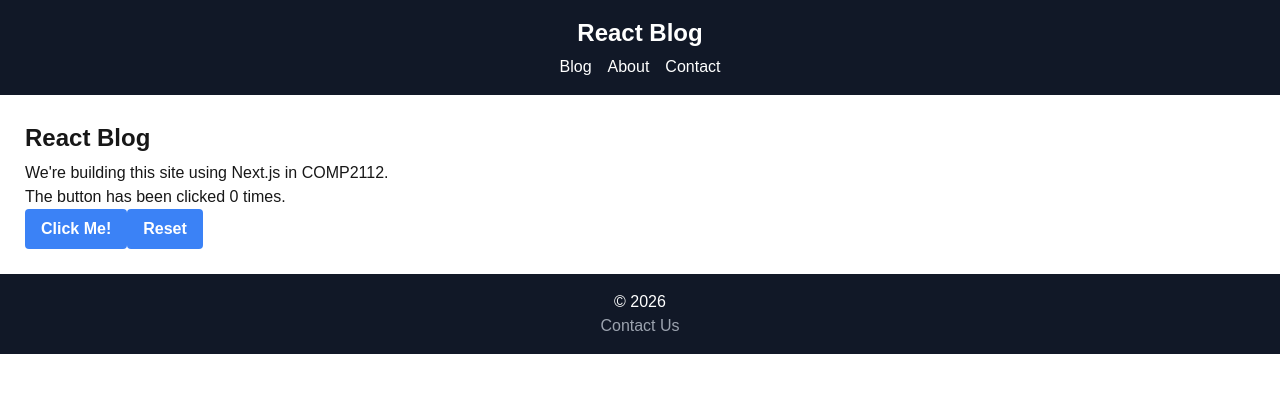
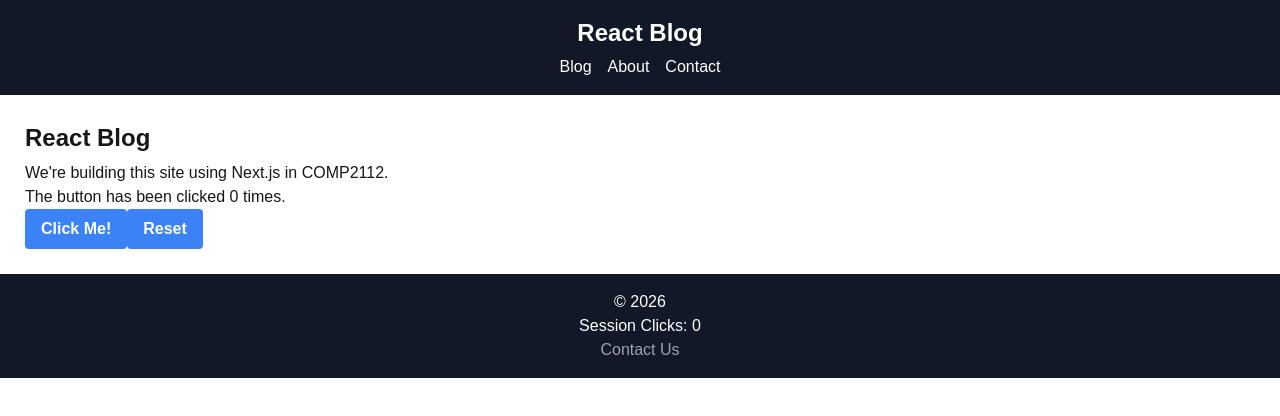
Before and after one commit to ifotn/comp2112-react-blog-f26, a Next.js app: page / in a window 1280 px wide. Shown: the top 416 px of the page. Built offline with nearby package versions, Linux system fonts and the light colour scheme.

Commit message:
l4/4 - use context for global counter var

```diff
--- a/app/components/footer.tsx
+++ b/app/components/footer.tsx
@@ -1,9 +1,16 @@
+'use client';
+
 import Link from "next/link";
+import { useSessionCounter} from "@/app/context/globalContext";
 
 export default function Footer() {
+    // read global sessionCounter var from global context
+    const { sessionCounter } = useSessionCounter();
+
     return (
         <footer className="footer">
             <p>&copy; {new Date().getFullYear()}</p>
+            <p>Session Clicks: {sessionCounter}</p>
             <Link href="/contact">Contact Us</Link>
         </footer>
     );
--- a/app/layout.tsx
+++ b/app/layout.tsx
@@ -4,6 +4,7 @@ import "./globals.css";
 
 import Navbar from "@/app/components/navbar";
 import Footer from "@/app/components/footer";
+import { GlobalProvider } from "@/app/context/globalContext";
 
 const geistSans = Geist({
   variable: "--font-geist-sans",
@@ -26,9 +27,11 @@ export default function RootLayout({ children }: LayoutProps<"/">) {
       className={`${geistSans.variable} ${geistMono.variable} h-full antialiased`}
     >
       <body className="min-h-full flex flex-col">
-        <Navbar />
-        {children}
-        <Footer />
+        <GlobalProvider>
+          <Navbar />
+          {children}
+          <Footer />
+        </GlobalProvider>
       </body>
     </html>
   );
--- a/app/page.tsx
+++ b/app/page.tsx
@@ -2,14 +2,22 @@
 
 import { useState } from "react";
 import PageTitle from "@/app/components/pageTitle";
+import { useSessionCounter } from "@/app/context/globalContext";
 
 export default function Home() {
-    // create state variable to hold a counter
+    // create local state variable to hold a counter (this page only)
     const [counter, setCounter] = useState<number>(0);
+
+    // access global counter var write method in global context
+    const { increment } = useSessionCounter();
 
     // event handler for button
     const handleClick = () => {
+        // updates local page state var
         setCounter(counter + 1);
+
+        // also update global session var (persists on refresh / reload)
+        increment();
     }
 
     const handleReset = () => {
```
Also changed, not shown: 1 other file (tests, documents, lock files or other folders).
